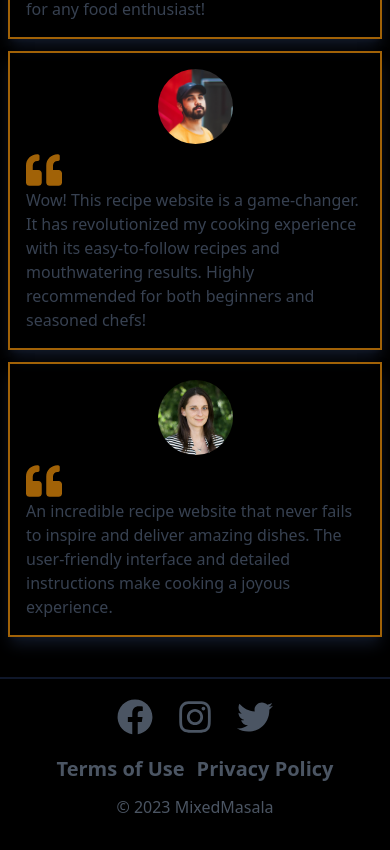
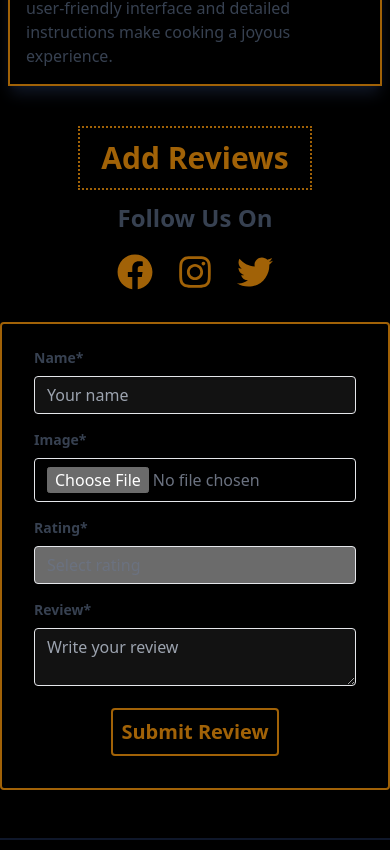
Before and after one commit to KKD98/mixed-masala-client, a React (Vite) app: page / in a window 390 px wide. Shown: the part 6394-7244 px from the top of the page. Built offline with nearby package versions, Linux system fonts and the light colour scheme; no server answers.

Commit message:
add reviews section added

```diff
--- /dev/null
+++ b/src/components/AddReviews/AddReviews.jsx
@@ -0,0 +1,141 @@
+import React, { useState } from 'react';
+import { FaFacebook, FaInstagram, FaTwitter } from 'react-icons/fa';
+import { ToastContainer, toast } from 'react-toastify';
+import 'react-toastify/dist/ReactToastify.css';
+
+const AddReviews = () => {
+  const [name, setName] = useState('');
+  const [rating, setRating] = useState('');
+  const [image, setImage] = useState('');
+  const [reviewText, setReviewText] = useState('');
+
+  const handleReview = (event) => {
+    event.preventDefault();
+    if (!name.trim() || !rating.trim() || !reviewText.trim()) {
+      toast.error('Please fill in all required fields.', {
+        position: 'top-right',
+        autoClose: 5000,
+        hideProgressBar: false,
+        closeOnClick: true,
+        pauseOnHover: true,
+        draggable: true,
+        progress: undefined,
+        theme: 'light',
+      });
+    } else {
+      toast.success('Review Added Successfully!', {
+        position: 'top-right',
+        autoClose: 5000,
+        hideProgressBar: false,
+        closeOnClick: true,
+        pauseOnHover: true,
+        draggable: true,
+        progress: undefined,
+        theme: 'light',
+      });
+
+      setName('');
+      setRating('');
+      setImage('');
+      setReviewText('');
+    }
+  };
+
+  return (
+    <div className="mb-8">
+      <h2 className="text-center font-sans font-semibold text-3xl text-yellow-700 mb-3 mx-auto border-2 border-yellow-700 border-dotted w-[60%] lg:w-[25%] p-3">
+        Add Reviews
+      </h2>
+      <div className="flex flex-col lg:flex-row gap-3 items-center justify-center w-full lg:w-4/5 mx-auto">
+        <div className="w-full flex flex-col justify-center items-center mx-auto">
+          <p className="text-2xl text-gray-700 font-semibold">Follow Us On</p>
+          <div className="flex gap-6 text-4xl text-gray-600 mx-auto py-5 justify-center">
+            <FaFacebook className="text-yellow-700"></FaFacebook>
+            <FaInstagram className="text-yellow-700"></FaInstagram>
+            <FaTwitter className="text-yellow-700"></FaTwitter>
+          </div>
+        </div>
+
+        <div className="w-full">
+          <form className="bg-black border-2 border-yellow-700 shadow-md rounded px-8 pt-6 pb-8 mb-4">
+            <div className="mb-4">
+              <label className="block text-gray-700 text-sm font-bold mb-2" htmlFor="name">
+                Name*
+              </label>
+              <input
+                className="shadow appearance-none border rounded w-full py-2 px-3 text-gray-500 leading-tight focus:outline-none focus:shadow-outline"
+                required
+                id="name"
+                type="text"
+                name="name"
+                placeholder="Your name"
+                value={name}
+                onChange={(e) => setName(e.target.value)}
+              />
+            </div>
+            <div className="mb-4">
+              <label className="block text-gray-700 text-sm font-bold mb-2" htmlFor="name">
+                Image*
+              </label>
+              <input
+                className="shadow appearance-none border rounded w-full py-2 px-3 text-gray-500 leading-tight focus:outline-none focus:shadow-outline"
+                required
+                id="image"
+                type="file"
+                name="image"
+                placeholder="Your image"
+                value={image}
+                onChange={(e) => setImage(e.target.value)}
+              />
+            </div>
+            <div className="mb-4">
+              <label className="block text-gray-700 text-sm font-bold mb-2" htmlFor="rating">
+                Rating*
+              </label>
+              <select
+                className="shadow appearance-none border rounded w-full normal-case py-2 px-3 text-gray-500 leading-tight focus:outline-none focus:shadow-outline"
+                name="rating"
+                id="rating"
+                value={rating}
+                onChange={(e) => setRating(e.target.value)}
+              >
+                <option value="">Select rating</option>
+                <option>5 Stars</option>
+                <option>4 Stars</option>
+                <option>3 Stars</option>
+                <option>2 Stars</option>
+                <option>1 Star</option>
+              </select>
+            </div>
+            <div className="mb-4">
+              <label className="block text-gray-700 text-sm font-bold mb-2" htmlFor="review">
+                Review*
+              </label>
+              <textarea
+                className="shadow appearance-none border rounded w-full py-2 px-3 text-gray-500 leading-tight focus:outline-none focus:shadow-outline"
+                required
+                id="review"
+                placeholder="Write your review"
+                name="review"
+                value={reviewText}
+                onChange={(e) => setReviewText(e.target.value)}
+              ></textarea>
+            </div>
+            <div className="flex items-center justify-between">
+              <button
+                onClick={handleReview}
+                className="bg-black hover:bg-yellow-600 hover:text-white text-xl border-2 border-yellow-700 text-yellow-700 font-semibold rounded p-2 mx-auto"
+                type="button"
+              >
+                Submit Review
+              </button>
+            </div>
+          </form>
+        </div>
+      </div>
+      <ToastContainer position="top-right" autoClose={5000} hideProgressBar={false} newestOnTop closeOnClick pauseOnHover draggable />
+    </div>
+  );
+};
+
+export default AddReviews;
--- a/src/components/FoodBanner/FoodBanner.jsx
+++ b/src/components/FoodBanner/FoodBanner.jsx
@@ -4,11 +4,11 @@ import foodimage from '../../assets/food-cover.jpg'
 const FoodBanner = () => {
     return (
         <div className='mb-16 relative'>
-        <img src={foodimage} alt="cover" className='h-screen w-full'/>
+        <img src={foodimage} alt="cover" className='lg:h-screen w-full'/>
         <div className="gradient-overlay absolute inset-0 bg-gradient-to-b from-transparent to-black"></div>
         <div className="mt-8 lg:mt-0 slider-text absolute top-1/2 left-1/2 transform -translate-x-1/2 -translate-y-1/2 text-center text-white">
-            <p className='text-xl lg:text-3xl font-bold'>Subscribe to our Newsletter</p>
-            <p  className='my-2 lg:mt-4 lg:mb-6 font-bold text-xl lg:text-xl'>"Delight your taste buds with our mouthwatering recipes!"</p>
+            <p className='text-xl lg:text-3xl font-bold w-full'>Subscribe to our Newsletter</p>
+            <p  className='my-2 lg:mt-4 lg:mb-6 font-bold text-xl lg:text-xl w-full'>"Delight your taste buds with our mouthwatering recipes!"</p>
             <button className="bg-black hover:bg-yellow-600 hover:text-white text-xl border-2 border-yellow-700 text-yellow-700 font-semibold rounded p-2 mx-auto">Subscribe</button>
         </div>
     </div>
--- a/src/components/HomeBody/HomeBody.jsx
+++ b/src/components/HomeBody/HomeBody.jsx
@@ -6,6 +6,7 @@ import AboutIndianCuisine from '../AboutIndianCuisine/AboutIndianCuisine';
 import NewestRecipe from '../NewestRecipe/NewestRecipe';
 import FoodBanner from '../FoodBanner/FoodBanner';
 import Reviews from '../Reviews/Reviews';
+import AddReviews from '../AddReviews/AddReviews';
 
 const HomeBody = () => {
     return (
@@ -17,6 +18,7 @@ const HomeBody = () => {
             <FoodBanner></FoodBanner>
             <AboutIndianCuisine></AboutIndianCuisine>
             <Reviews></Reviews>
+            <AddReviews></AddReviews>
         </div>
     );
 };
```
